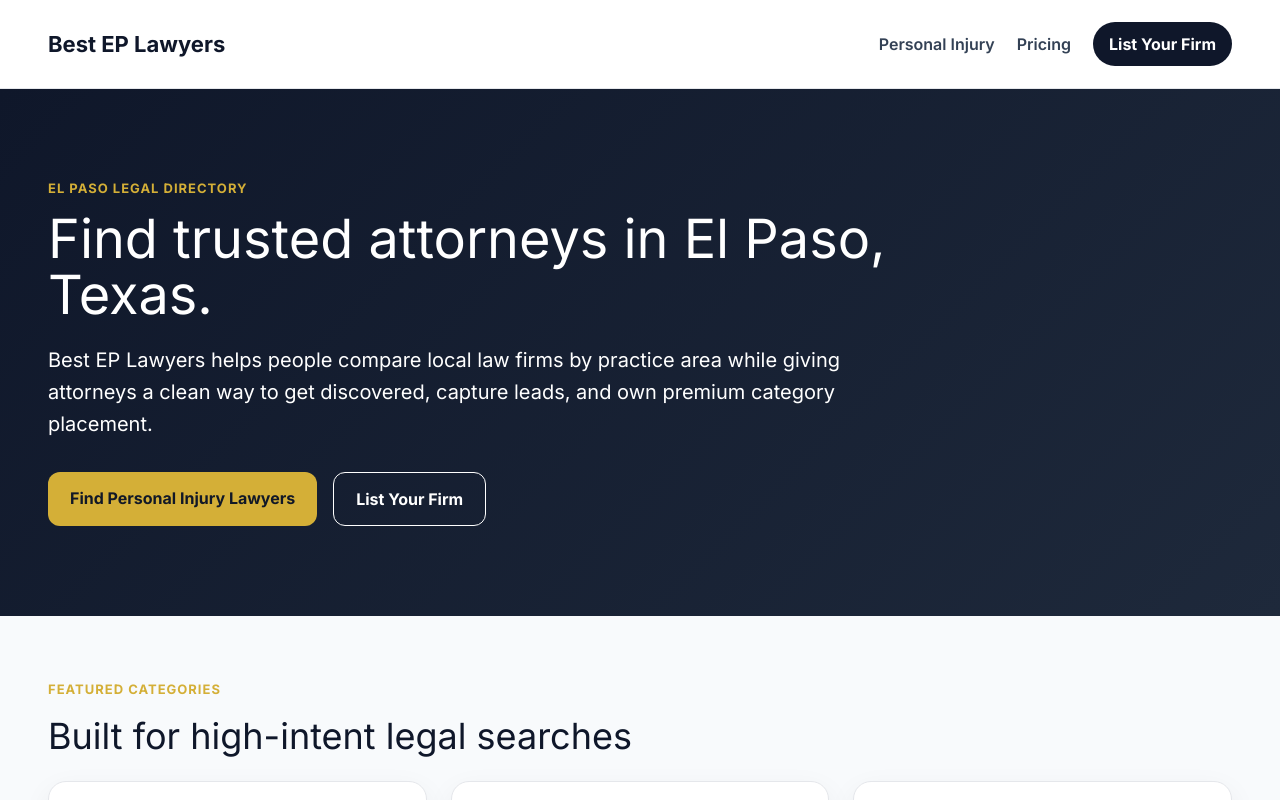
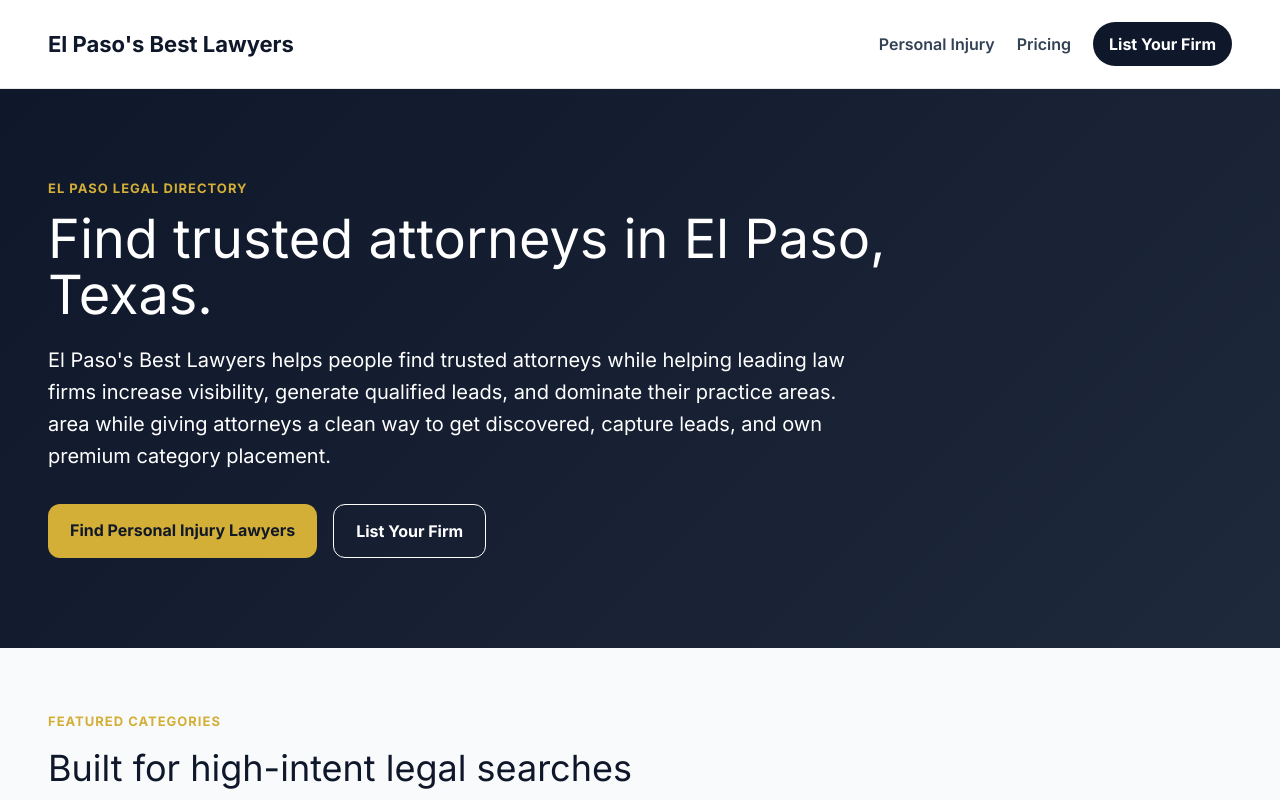
Before and after one commit to chapstucker-dotcom/best-ep-lawyers-, a React (Vite) app in the folder EP BEST LAW/: page / in a window 1280 px wide. Shown: the top 800 px of the page. Built offline with nearby package versions, Linux system fonts and the light colour scheme.

Commit message:
fix branding and homepage copy

```diff
--- a/EP BEST LAW/src/App.tsx
+++ b/EP BEST LAW/src/App.tsx
@@ -114,7 +114,7 @@ const plans = [
 function Header() {
   return (
     <header style={styles.header}>
-      <a href="/" style={styles.logo}>Best EP Lawyers</a>
+      <a href="/" style={styles.logo}>El Paso's Best Lawyers</a>
 
       <nav style={styles.nav}>
         <a href="/el-paso-personal-injury-lawyers" style={styles.navLink}>
@@ -212,7 +212,7 @@ function Home() {
             </h1>
 
             <p style={styles.heroText}>
-              Best EP Lawyers helps people compare local law firms by practice
+              El Paso's Best Lawyers helps people find trusted attorneys while helping leading law firms increase visibility, generate qualified leads, and dominate their practice areas.
               area while giving attorneys a clean way to get discovered,
               capture leads, and own premium category placement.
             </p>
@@ -359,7 +359,7 @@ function CategoryPage() {
           </h1>
 
           <p style={styles.heroText}>
-            Compare local personal injury law firms in El Paso and connect
+            Find the Right El Paso Lawyer in Minutes
             with attorneys serving accident victims and injury clients.
           </p>
         </section>
```
